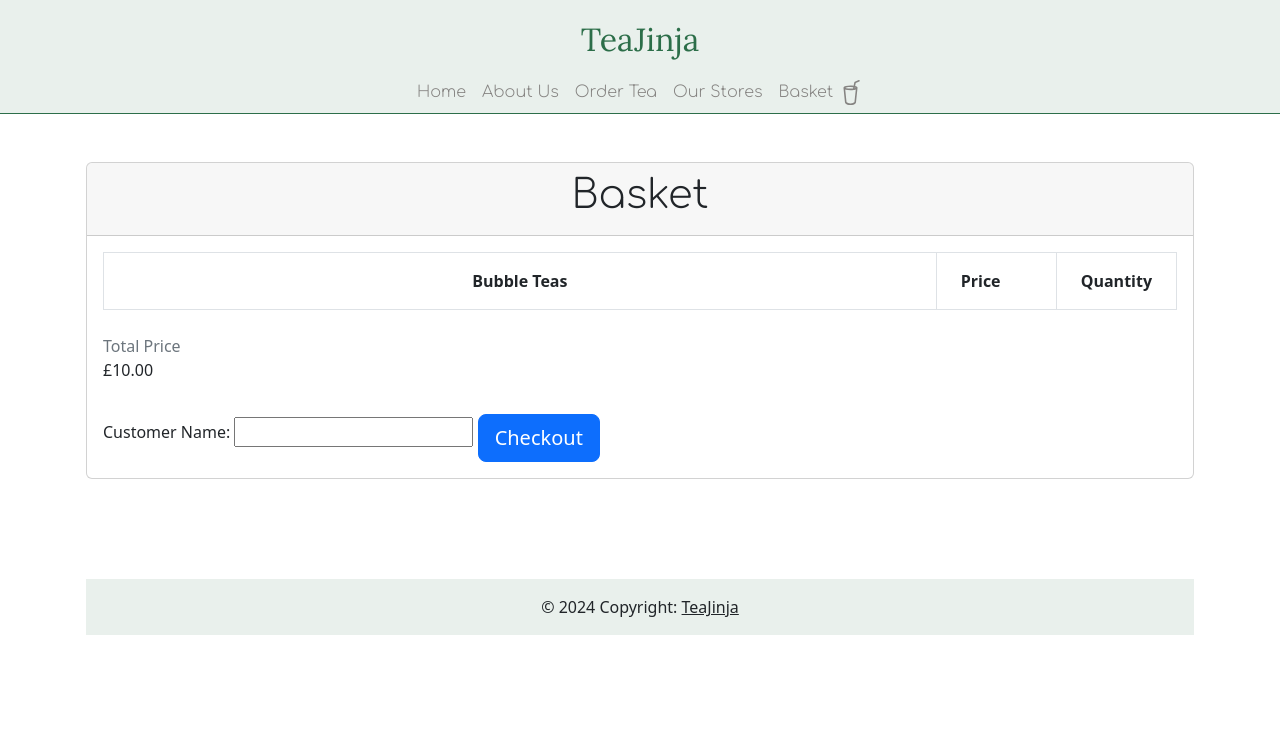
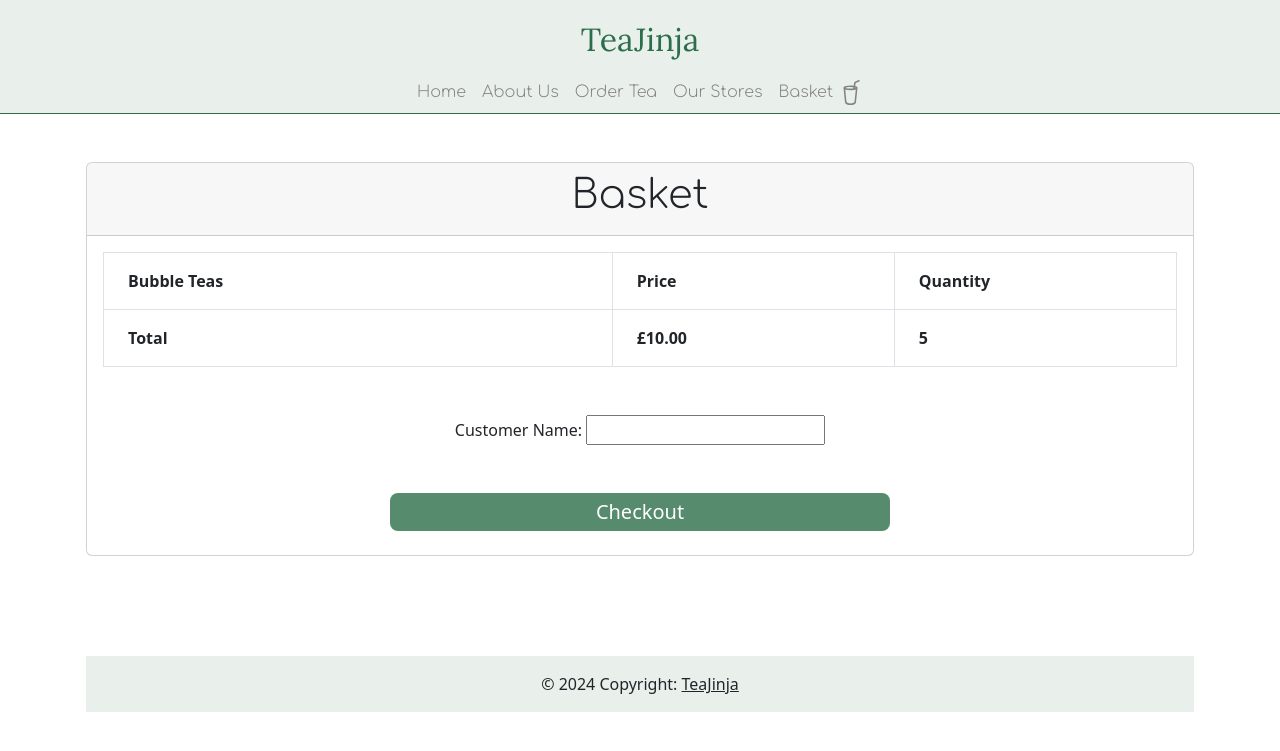
Before and after one commit to xiaojieee/week11_jen_shujie, a Flask app: page /basket/ in a window 1280 px wide. Shown: the top 751 px of the page. Run offline with Flask 3, Linux system fonts and the light colour scheme; lists and menus that the app fills with data are empty.

Commit message:
Edited typo and added some styles

```diff
--- a/application/routes.py
+++ b/application/routes.py
@@ -56,7 +56,7 @@ def basket():
 
             submit_order_db(tea_id, quantity, customer_name, collection_time)
 
-        # clearing the basket after the order is complete
+        # clearing the basket's list after the order is complete
         session['basket'] = []
         return redirect(url_for('complete'))
 
--- a/application/static/main_styles.css
+++ b/application/static/main_styles.css
@@ -13,13 +13,13 @@
   background-color: rgb(44, 110, 73, 0.1);
 }
 
+.lora_title:hover {
+  color: #2C6E49;
+}
+
 .navbar {
   border-bottom: 1px solid #2C6E49;
   background-color: rgb(44, 110, 73, 0.1);
-}
-
-.lora_title:hover {
-  color: #2C6E49;
 }
 
 .nav-link {
@@ -74,3 +74,20 @@ p {
 #quantity {
     width: 50px;
 }
+
+.basket_title {
+    max-width: 80px;
+}
+
+.checkout_button{
+    width: 500px;
+}
+
+.checkout_button, .basket_button {
+    background-color: rgb(44, 110, 73, 0.8);
+    border: none;
+}
+
+.checkout_button:hover, .basket_button:hover {
+    background-color: rgb(44, 110, 73, 1);
+}
--- a/application/templates/basketcopy.html
+++ b/application/templates/basketcopy.html
@@ -9,15 +9,15 @@
             <h1>Basket</h1>
         </div>
         <div class="card-body">
+
             <div class="table-responsive">
+                <table class="table table-bordered m-0">
 
-              <table class="table table-bordered m-0">
                 <thead>
                   <tr>
-                    <!-- Set columns width -->
-                    <th class="text-center py-3 px-4" style="min-width: 120p">Bubble Teas</th>
-                    <th class="text-right py-3 px-4" style="width: 120px;">Price</th>
-                    <th class="text-center py-3 px-4" style="width: 120px;">Quantity</th>
+                    <th class="basket_teas_title py-3 px-4">Bubble Teas</th>
+                    <th class="basket_title py-3 px-4">Price</th>
+                    <th class="basket_title py-3 px-4">Quantity</th>
                   </tr>
                 </thead>
 
@@ -27,43 +27,33 @@
                     <td class="p-4">
                       <div class="align-items-center">
                         <img src="{{ url_for('static', filename=tea.tea_filename) }}" class="tea_image" alt="">
-                            <figcaption class="figure-caption mt-4 mb-5">{{ tea_name }}</figcaption>
+                            <figcaption class="figure-caption mt-4">{{ tea.tea_name }}</figcaption>
                       </div>
                     </td>
-                    <td class="text-right font-weight-semibold align-middle p-4">£{{ tea.tea_price }}</td>
-                    <td class="text-right font-weight-semibold align-middle p-4">{{ tea.quantity }}</td>
+                    <td class="text-right align-middle p-4">£{{ tea.tea_price }}</td>
+                    <td class="text-right align-middle p-4">{{ tea.quantity }}</td>
                   </tr>
                   {% endfor %}
+                  <tr>
+                      <th class="basket_title py-3 px-4">Total</th>
+                      <th class="basket_title py-3 px-4">£10.00</th>
+                      <th class="basket_title py-3 px-4">5</th>
+                  </tr>
                 </tbody>
-
               </table>
             </div>
-            <!-- / Shopping cart table -->
-            <div class="checkout float-right">
-                <div class="d-flex flex-wrap justify-content-between align-items-center pb-4">
-                    <div class="d-flex">
-                        <div class="text-right mt-4">
-                        <label class="text-muted font-weight-normal m-0">Total Price</label>
-                        <div class="text-large">£10.00</div>
-                        </div>
-                    </div>
-                </div>
-
-                <div class="float-right">
-                    <form method="POST">
-                        {% for tea in basket %}
+            <div class="checkout">
+                <form method="POST" class="text-center">
+                    {% for tea in basket %}
                         <input type="hidden" name="tea_id[]" value="{{ tea.tea_id }}">
                         <input type="hidden" name="quantity[]" value="{{ tea.quantity }}">
-                        {% endfor %}
-                        <label for="customer_name">Customer Name:</label>
-                        <input type="text" id="customer_name" name="customer_name" required>
-                        <button type="submit" class="btn btn-lg btn-primary mt-2">Checkout</button>
-                    </form>
-                </div>
+                    {% endfor %}
+                    <label for="customer_name">Customer Name:</label>
+                    <input type="text" id="customer_name" class="my-5" name="customer_name" required><br>
+                    <button type="submit" class="checkout_button p-1 btn btn-lg btn-primary mb-2">Checkout</button>
+                </form>
             </div>
-
       </div>
   </div>
 
-
 {% endblock %}
--- a/application/templates/order.html
+++ b/application/templates/order.html
@@ -21,7 +21,7 @@
                     <input type="number" id="quantity" name="quantity[]" min="1" max="5">
         </div>
         {% endfor %}
-                    <button type="submit" class="btn btn-primary my-5">Add to Basket</button>
+                    <button type="submit" class="text-center basket_button btn btn-primary my-5">Add to Basket</button>
                 </form>
         </div>
     </div>
```
